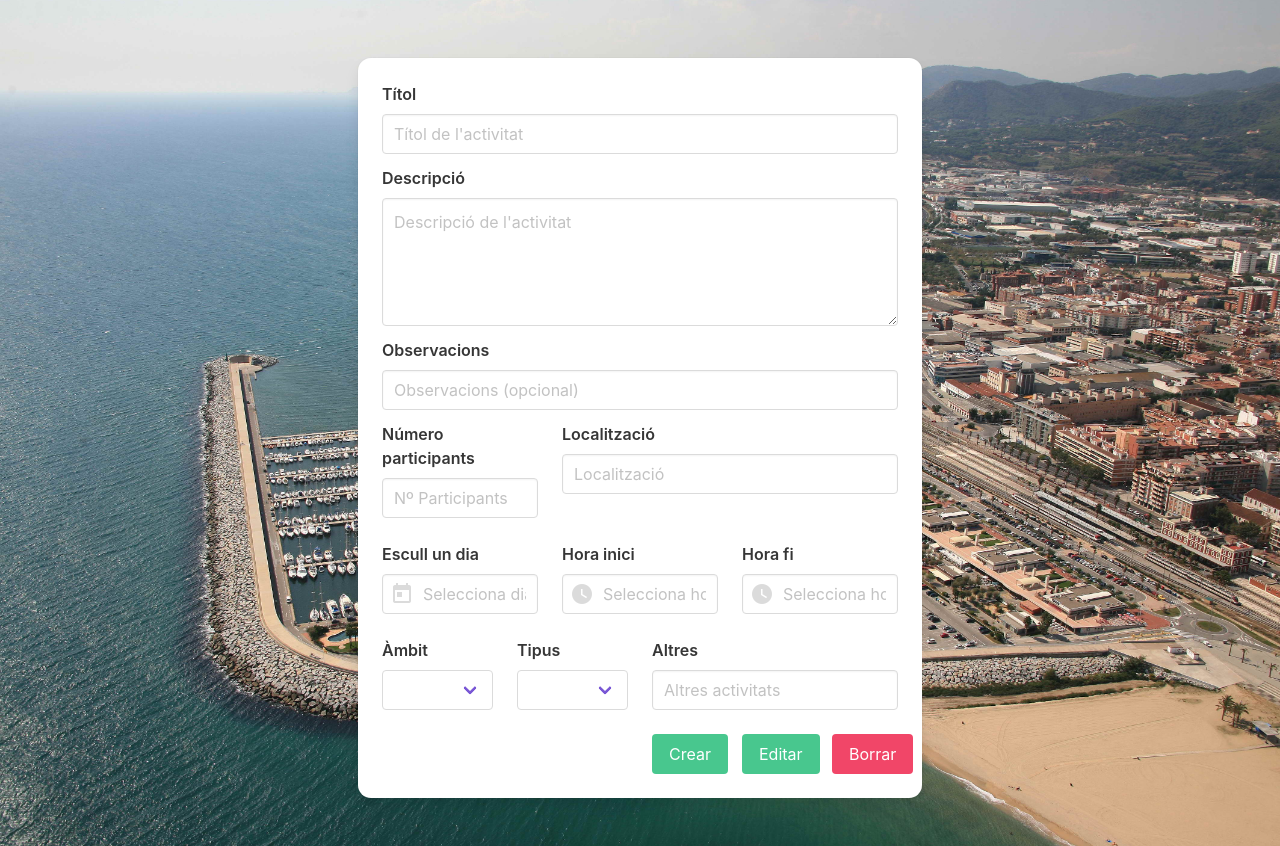
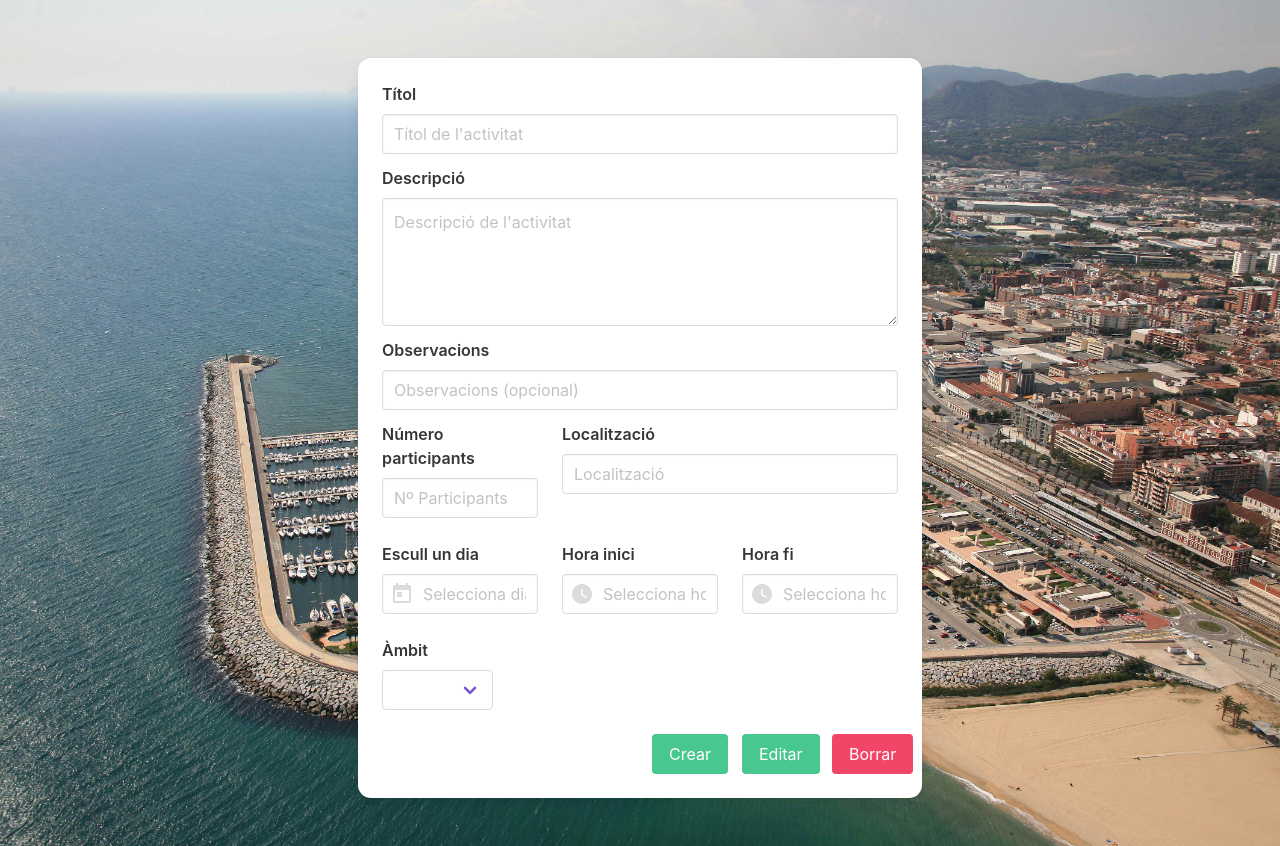
Before and after one commit to somhackathon19/somhackathon19-kteam, a Vue app in the folder client/: page /newEvent in a window 1280 px wide. Built offline with nearby package versions, Linux system fonts and the light colour scheme; no server answers.

Commit message:
hidden inputs

```diff
--- a/client/src/components/NewEvent.vue
+++ b/client/src/components/NewEvent.vue
@@ -79,7 +79,7 @@
                     </div>
                   </div>
                   <div class="column is-3">
-                    <div class="field">
+                    <div class="field" v-if="event.ambit == 'Cultural'">
                       <label class="label">Tipus</label>
                       <div class="control">
                         <div class="select">
@@ -96,7 +96,7 @@
                     </div>
                   </div>
                   <div class="column is-6">
-                    <div class="field">
+                    <div class="field" v-if="event.tipus == 'Altres' && event.ambit == 'Cultural'">
                       <label class="label">Altres</label>
                       <div class="control">
                         <input class="input" type="text" placeholder="Altres activitats" v-model="event.altres">
```
